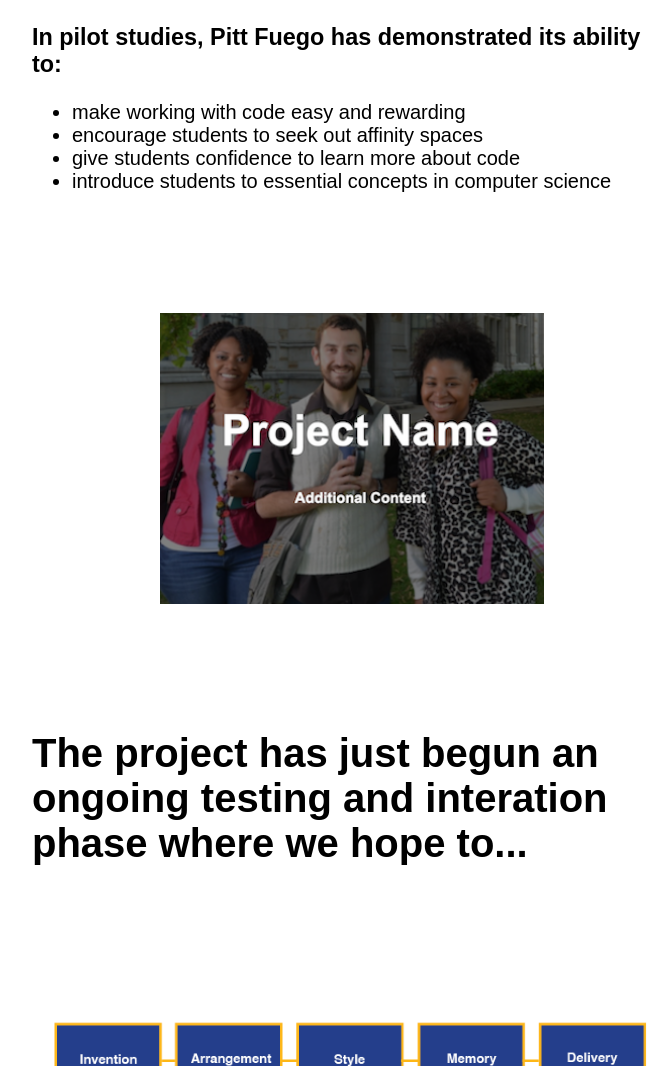
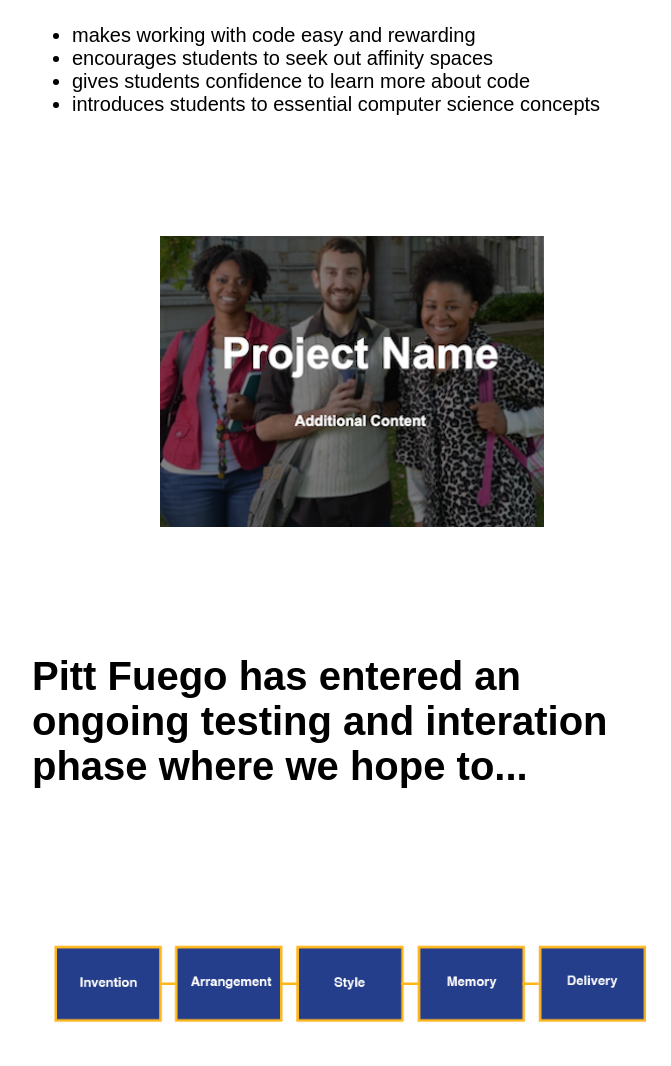
Before and after one commit to Apascarel777/2021-Pitt-Assessment-and-Teaching-Conference-Presentation, a plain HTML site: page index.html in a window 1280 px wide. Shown: the part 4571-5637 px from the top of the page, without its empty margins (288-959 px from the left). Drawn offline with Linux system fonts and the light colour scheme.

Commit message:
Add files via upload

```diff
--- a/index.html
+++ b/index.html
@@ -102,12 +102,11 @@
         <div class="textblock">
   <h1>What's the data say? <em>Working with code</em> in your classroom will lead to new possibilities for composing and new pathways for student empowerment.</h1>
 
-                   <h3>In pilot studies, Pitt Fuego has demonstrated its ability to:</h3>
 <ul>
-  <li>make working with code easy and rewarding</li>
-  <li>encourage students to seek out affinity spaces</li>
-  <li>give students confidence to learn more about code</li>
-  <li>introduce students to essential concepts in computer science</li>
+  <li>makes working with code easy and rewarding</li>
+  <li>encourages students to seek out affinity spaces</li>
+  <li>gives students confidence to learn more about code</li>
+  <li>introduces students to essential computer science concepts</li>
             </ul>
  </div>
 
@@ -120,7 +119,7 @@
 
 
     <div class="textblock">
-  <h1>The project has just begun an ongoing testing and interation phase where we hope to...</h1>
+  <h1>Pitt Fuego has entered an ongoing testing and interation phase where we hope to...</h1>
     </div>
      <div>
      <img src="Canons.png" alt="Canons of Rhetoric" class="center-image" style="width:50%;height:50%;">
```
